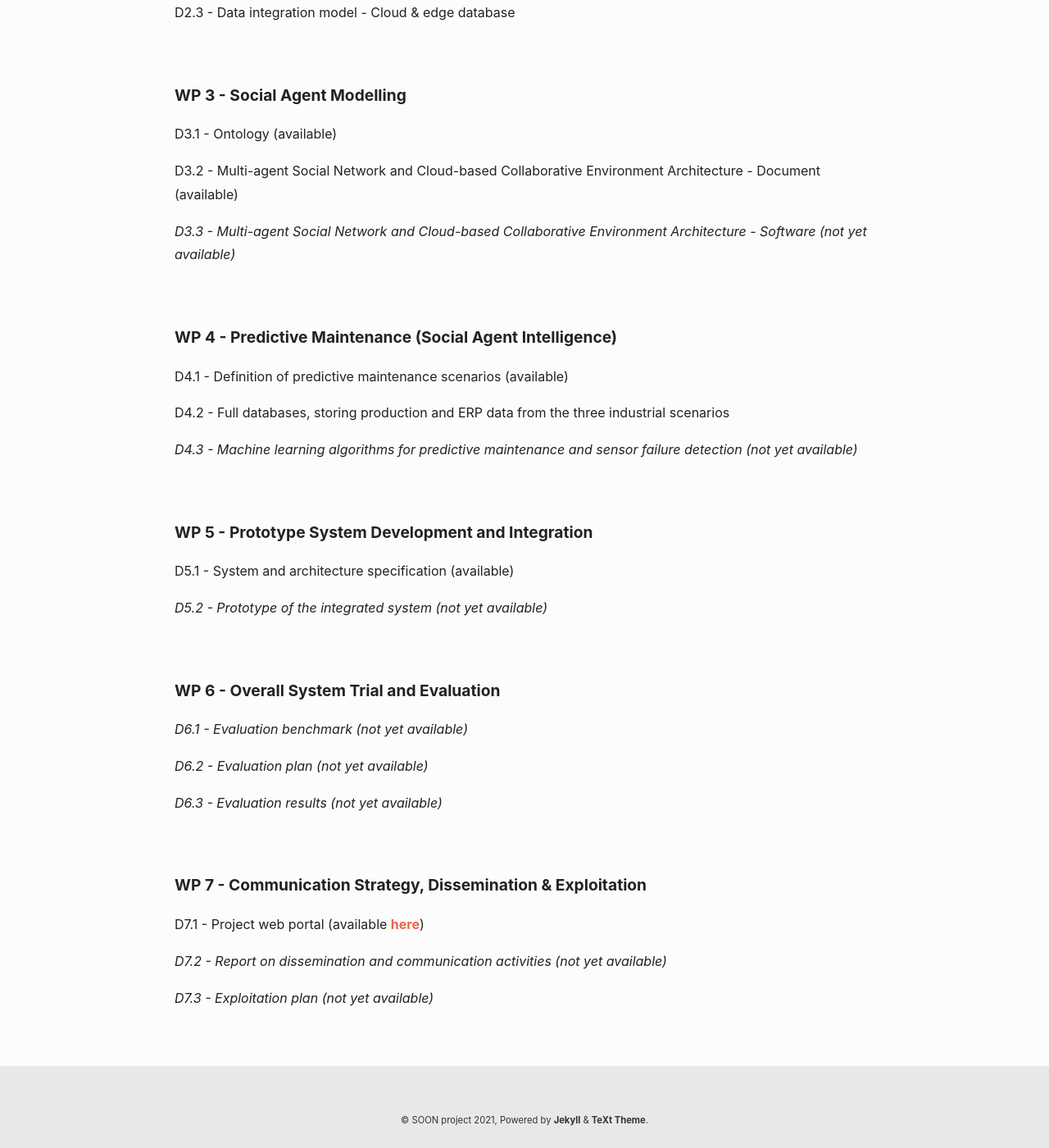
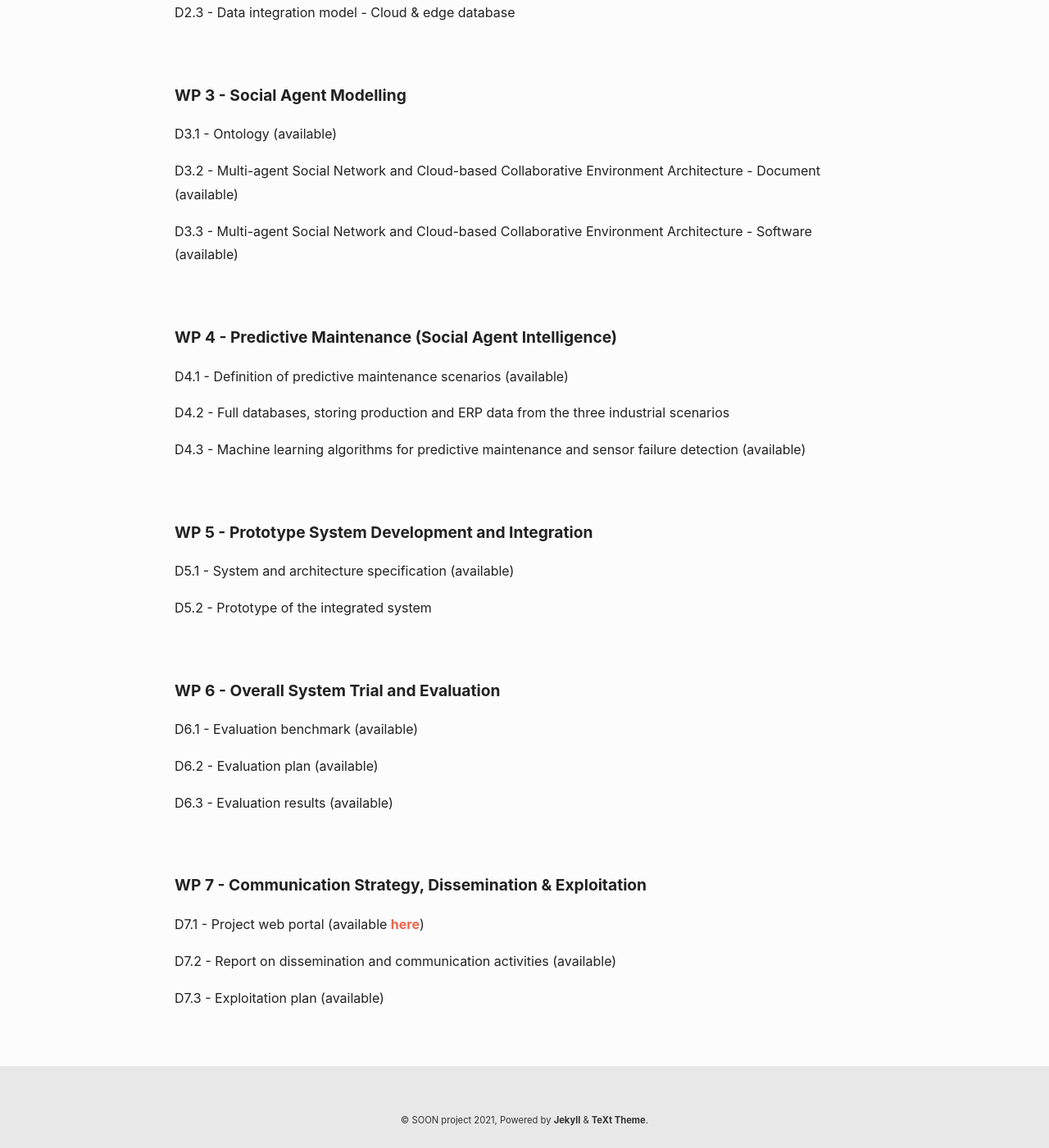
Before and after one commit to soon-project/soon-project.github.io, a Jekyll site: the page built from deliverables.html, in a window 1280 px wide and 1400 px high, scrolled down 718 px. Shown: the whole window at 82% size. Built offline with Jekyll 4.4.1, drawn with Linux system fonts in a browser that asks for light colours; nearby versions of some CDN libraries; some of the changed text lies outside the part shown.

Commit message:
Update deliverables

```diff
--- a/deliverables.html
+++ b/deliverables.html
@@ -11,7 +11,7 @@ layout: article
 <p>D1.1 - Management and quality handbook (available)</p>
 <p>D1.2 - Periodic project report #1 (available)</p>
 <p>D1.3 - Periodic project report #2 (available)</p>
-<p><i>D1.4 - Final project report (not yet available)</i></p>
+<p>D1.4 - Final project report (available)</p>
 <br>
 
 <h4>WP 2 - Requirements Definition</h4>
@@ -25,32 +25,32 @@ layout: article
 
 <p>D3.1 - Ontology (available)</p>
 <p>D3.2 - Multi-agent Social Network and Cloud-based Collaborative Environment Architecture - Document (available)</p>
-<p><i>D3.3 - Multi-agent Social Network and Cloud-based Collaborative Environment Architecture - Software (not yet available)</i></p>
+<p>D3.3 - Multi-agent Social Network and Cloud-based Collaborative Environment Architecture - Software (available)</p>
 <br>
 
 <h4>WP 4 - Predictive Maintenance (Social Agent Intelligence)</h4>
 
 <p>D4.1 - Definition of predictive maintenance scenarios (available)</p>
 <p>D4.2 - Full databases, storing production and ERP data from the three industrial scenarios</p>
-<p><i>D4.3 - Machine learning algorithms for predictive maintenance and sensor failure detection (not yet available)</i></p>
+<p>D4.3 - Machine learning algorithms for predictive maintenance and sensor failure detection (available)</p>
 <br>
 
 <h4>WP 5 - Prototype System Development and Integration</h4>
 
 <p>D5.1 - System and architecture specification (available)</p>
-<p><i>D5.2 - Prototype of the integrated system (not yet available)</i></p>
+<p>D5.2 - Prototype of the integrated system</p>
 <br>
 
 <h4>WP 6 - Overall System Trial and Evaluation</h4>
 
-<p><i>D6.1 - Evaluation benchmark (not yet available)</i></p>
-<p><i>D6.2 - Evaluation plan (not yet available)</i></p>
-<p><i>D6.3 - Evaluation results (not yet available)</i></p>
+<p>D6.1 - Evaluation benchmark (available)</p>
+<p>D6.2 - Evaluation plan (available)</p>
+<p>D6.3 - Evaluation results (available)</p>
 <br>
 
 <h4>WP 7 - Communication Strategy, Dissemination & Exploitation</h4>
 
 <p>D7.1 - Project web portal (available <a href="/">here</a>)</p>
-<p><i>D7.2 - Report on dissemination and communication activities (not yet available)</i></p>
-<p><i>D7.3 - Exploitation plan (not yet available)</i></p>
+<p>D7.2 - Report on dissemination and communication activities (available)</p>
+<p>D7.3 - Exploitation plan (available)</p>
 <br>
```
